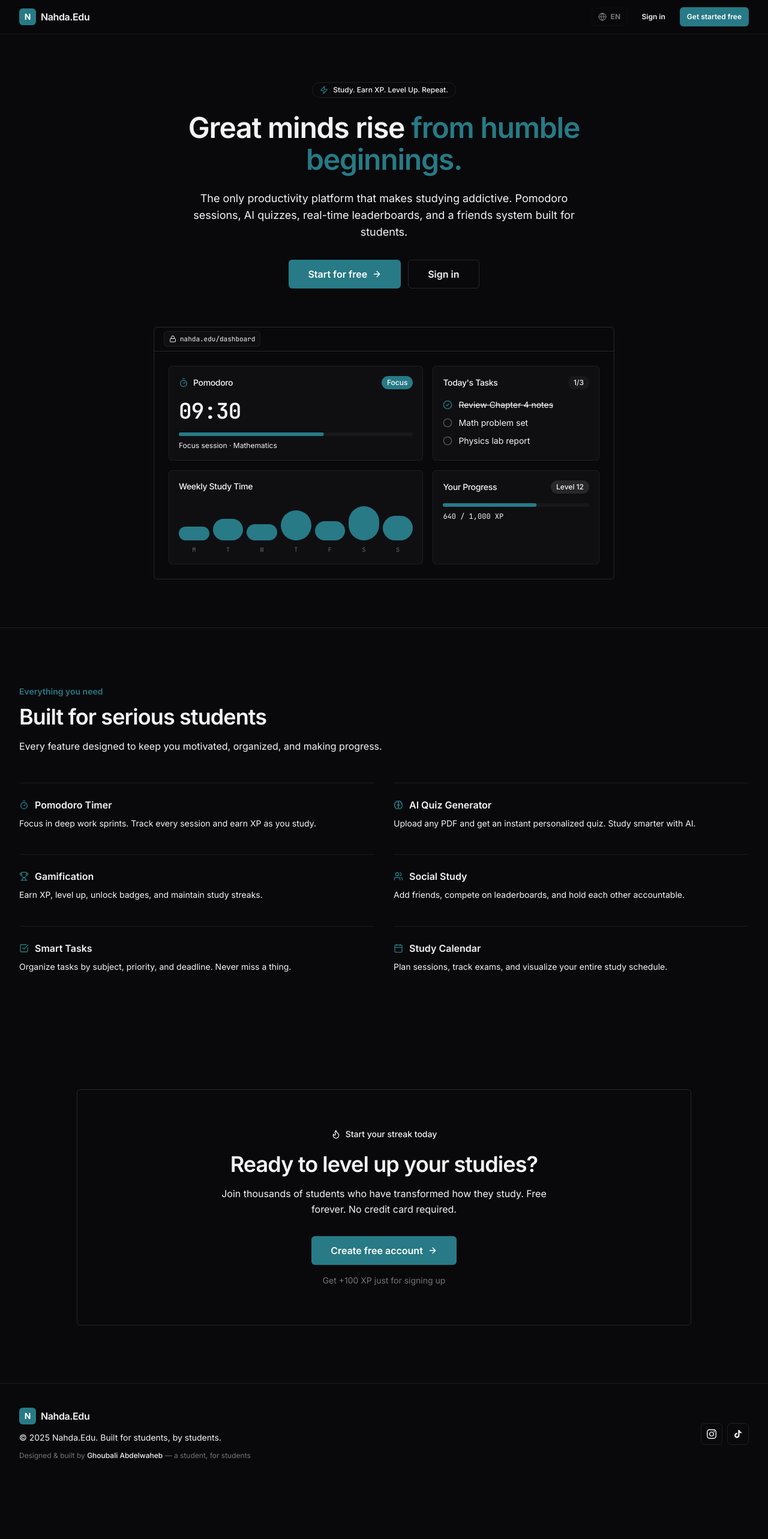
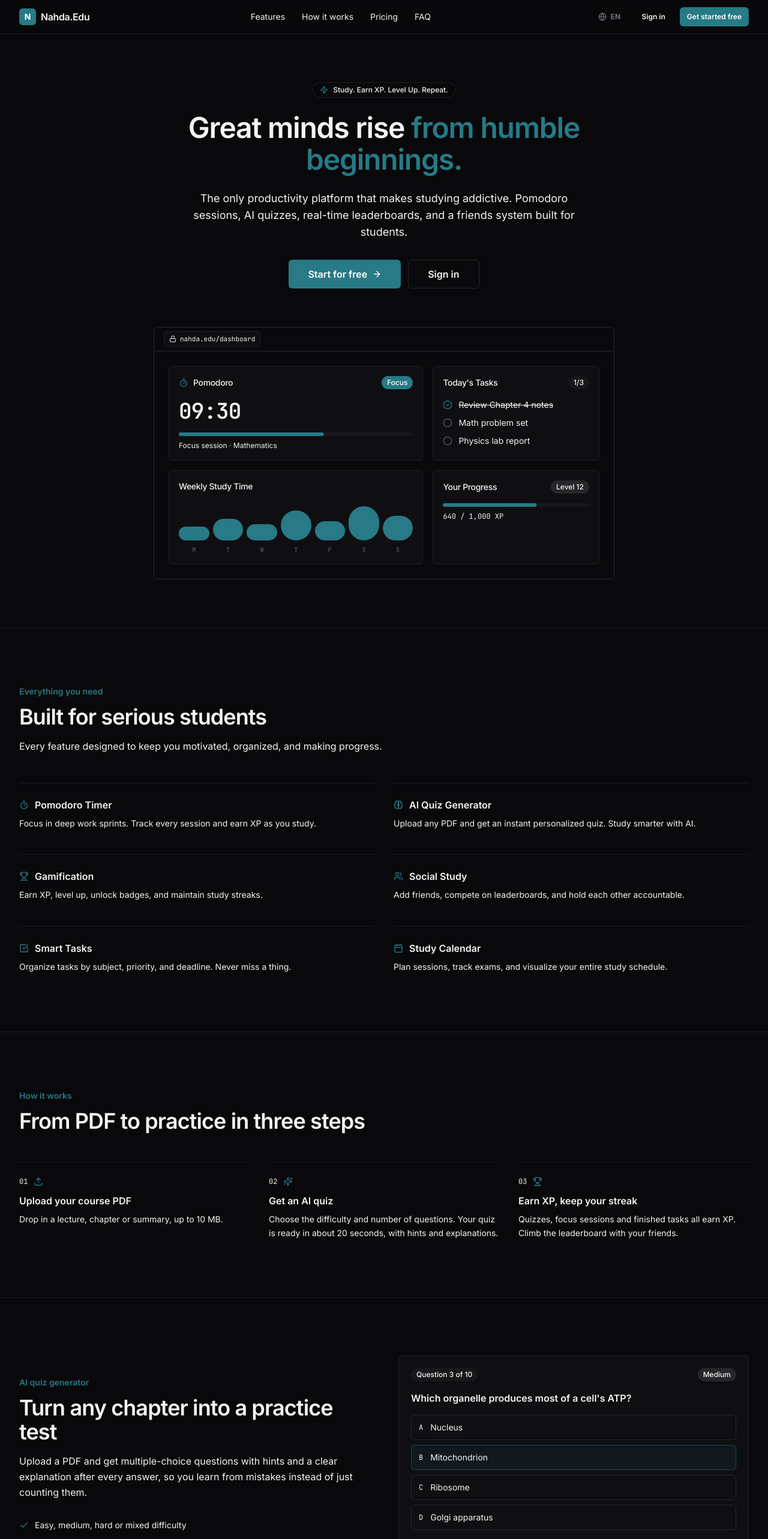
Before and after one commit to WHY8T/studyapp, a Next.js app in the folder studyapp/: page / in a window 1280 px wide. Shown: the top 2566 px of the page at 60% size. Before the commit the page ends 2475 px from the top, so only its background shows below. Built offline with nearby package versions, Linux system fonts and the light colour scheme.

Commit message:
Wire long landing page sections, fix footer duplicate

```diff
--- a/studyapp/app/page.tsx
+++ b/studyapp/app/page.tsx
@@ -7,6 +7,9 @@ import { Badge } from "@/components/ui/badge";
 import { Progress } from "@/components/ui/progress";
 import { LanguageSwitcher } from "@/components/layout/LanguageSwitcher";
 import { useLanguage } from "@/components/providers/LanguageContext";
+import {
+  useLandingCopy, HowItWorks, QuizPreview, ForAlgeria, Pricing, Faq, FooterLinks,
+} from "@/components/landing/Sections";
 import {
   Zap, ArrowRight, Lock, Timer, Brain, Trophy, Users, CheckSquare,
   Calendar, Flame, CheckCircle2, Circle,
@@ -141,6 +144,7 @@ function DashboardMock() {
 
 export default function LandingPage() {
   const { t } = useLanguage();
+  const c = useLandingCopy();
 
   const features = [
     { icon: Timer, title: t("feat_pomodoro_title"), description: t("feat_pomodoro_desc") },
@@ -151,12 +155,21 @@ export default function LandingPage() {
     { icon: Calendar, title: t("feat_calendar_title"), description: t("feat_calendar_desc") },
   ];
 
+  const navLink =
+    "rounded-md px-3 py-1.5 text-sm text-muted-foreground transition-colors hover:text-foreground";
+
   return (
-    <div className="min-h-screen bg-background text-foreground">
+    <div dir={c.dir} className="min-h-screen bg-background text-foreground">
       {/* Navbar */}
       <header className="sticky top-0 z-50 border-b border-border/60 bg-background/80 backdrop-blur">
         <div className="mx-auto flex h-14 max-w-7xl items-center justify-between gap-4 px-4 sm:px-6 lg:px-8">
           <Logo />
+          <nav className="hidden items-center gap-1 md:flex">
+            <a href="#features" className={navLink}>{c.nav.features}</a>
+            <a href="#how-it-works" className={navLink}>{c.nav.how}</a>
+            <a href="#pricing" className={navLink}>{c.nav.pricing}</a>
+            <a href="#faq" className={navLink}>{c.nav.faq}</a>
+          </nav>
           <div className="flex items-center gap-2 sm:gap-3">
             <LanguageSwitcher variant="dark" />
             <Button asChild variant="ghost" size="sm" className="hidden sm:inline-flex">
@@ -198,7 +211,7 @@ export default function LandingPage() {
       </section>
 
       {/* Features */}
-      <section id="features" className="border-t border-border/60">
+      <section id="features" className="scroll-mt-14 border-t border-border/60">
         <div className="mx-auto max-w-7xl px-4 py-20 sm:px-6 sm:py-24 lg:px-8">
           <div className="max-w-2xl">
             <p className="text-sm font-semibold text-primary">{t("features_label")}</p>
@@ -221,8 +234,16 @@ export default function LandingPage() {
         </div>
       </section>
 
+      {/* New long-page sections */}
+      <HowItWorks />
+      <QuizPreview />
+      <ForAlgeria />
+      <Pricing />
+      <Faq />
+
       {/* Final CTA */}
-      <section className="mx-auto max-w-7xl px-4 py-20 sm:px-6 sm:py-24 lg:px-8">
+      <section className="border-t border-border/60">
+        <div className="mx-auto max-w-7xl px-4 py-20 sm:px-6 sm:py-24 lg:px-8">
           <div className="mx-auto max-w-5xl rounded-lg border border-border px-6 py-12 text-center sm:px-12 sm:py-16">
             <p className="inline-flex items-center gap-2 text-sm font-medium text-muted-foreground">
               <Flame className="h-4 w-4" />
@@ -244,19 +265,21 @@ export default function LandingPage() {
             </div>
             <p className="mt-4 text-sm text-muted-foreground/70">{t("cta_xp")}</p>
           </div>
+        </div>
       </section>
 
       {/* Footer */}
       <footer className="border-t border-border/60">
-        <div className="mx-auto max-w-7xl px-4 py-10 sm:px-6 lg:px-8">
-          <div className="flex flex-col gap-8 sm:flex-row sm:items-center sm:justify-between">
+        <div className="mx-auto max-w-7xl px-4 py-12 sm:px-6 lg:px-8">
+          <FooterLinks />
+
+          <div className="mt-10 flex flex-col gap-6 border-t border-border/60 pt-8 sm:flex-row sm:items-center sm:justify-between">
             <div className="space-y-3">
               <Logo />
               <p className="text-sm text-muted-foreground">{t("footer_copy")}</p>
               <p className="text-xs text-muted-foreground/70">
                 {t("footer_credit")}{" "}
                 <span className="font-medium text-foreground">Ghoubali Abdelwaheb</span>
-                {" "}— {t("footer_tagline")}
               </p>
             </div>
             <div className="flex items-center gap-2">
```
Lines whose indentation alone changed are shown as unchanged.
